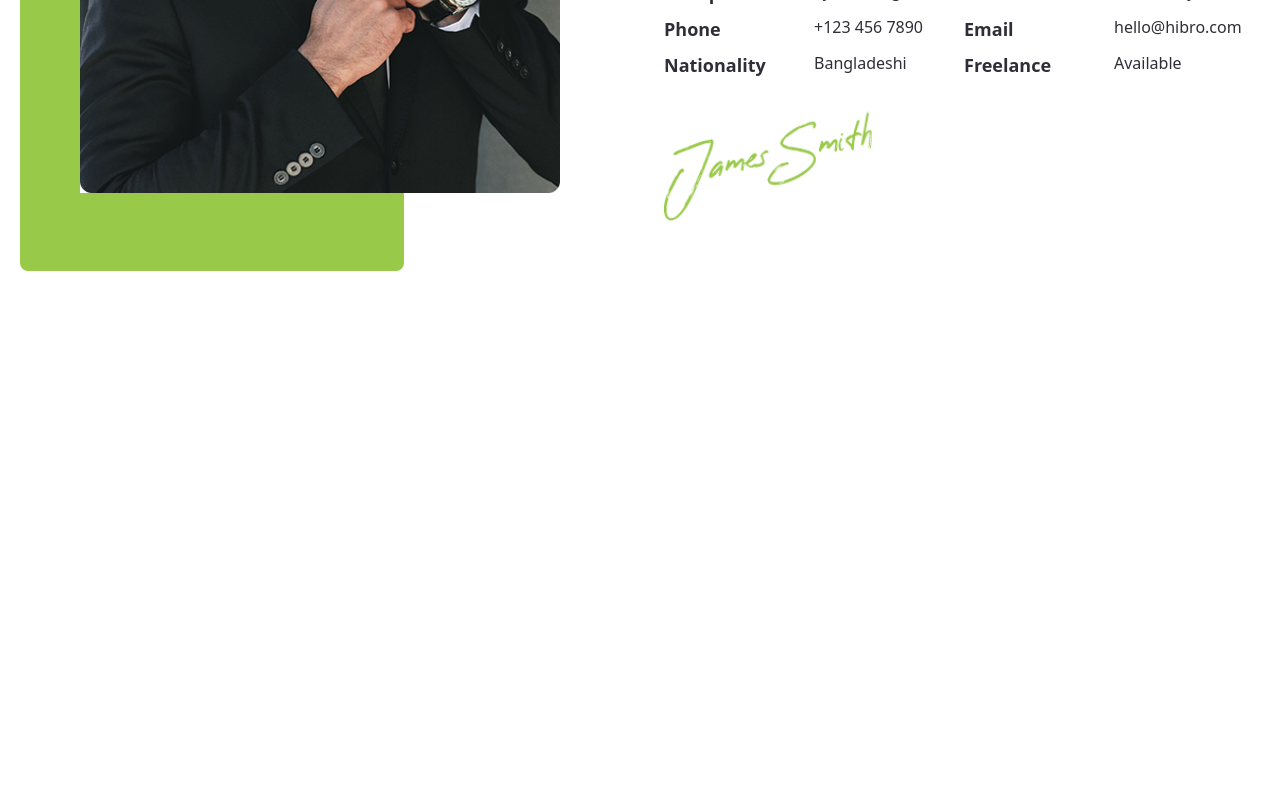
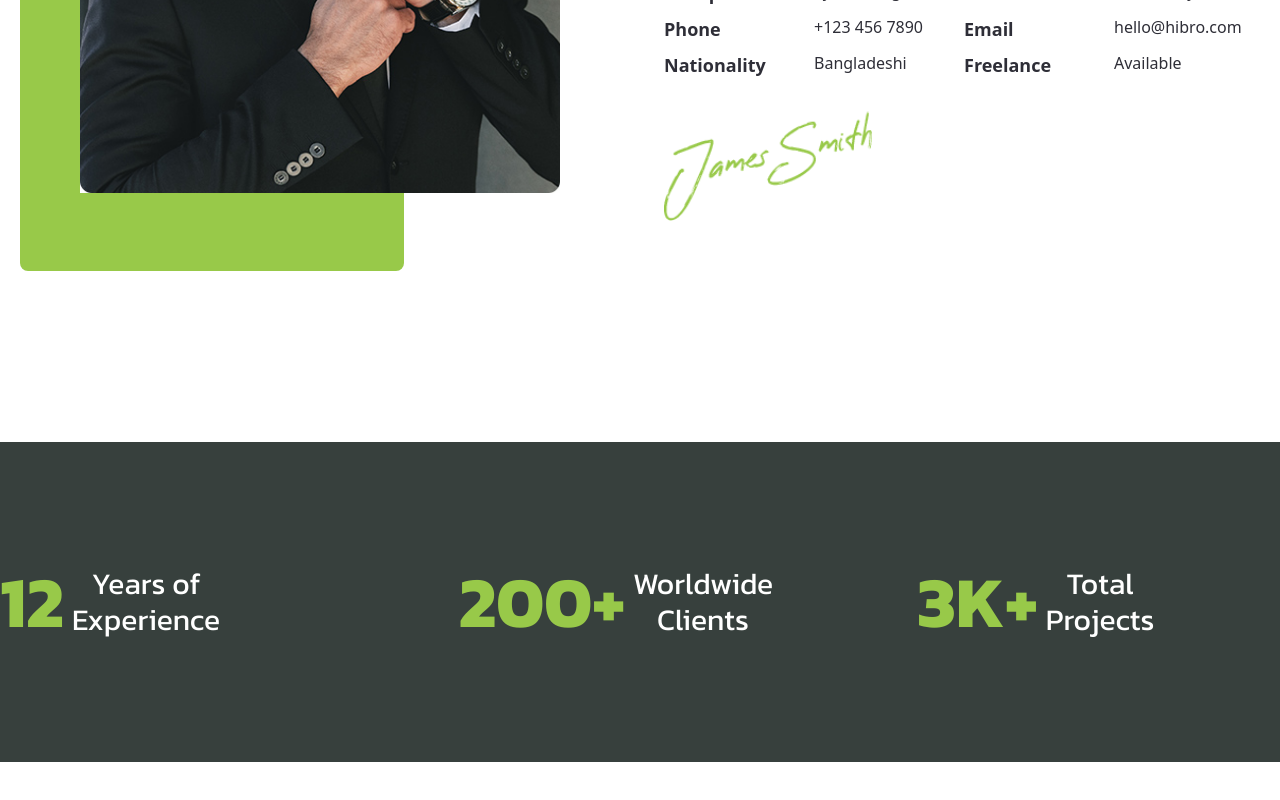
Before and after one commit to cssmh/smith-portfolio-home, a React (Vite) app: page / in a window 1280 px wide. Shown: the part 1462-2262 px from the top of the page. Before the commit the page ends 1824 px from the top, so only its background shows below. Built offline with nearby package versions, Linux system fonts and the light colour scheme.

Commit message:
react-countup package with count added

```diff
--- a/package.json
+++ b/package.json
@@ -14,6 +14,7 @@
     "aos": "^2.3.4",
     "framer-motion": "^12.4.7",
     "react": "^19.0.0",
+    "react-countup": "^6.5.3",
     "react-dom": "^19.0.0",
     "react-icons": "^5.5.0",
     "tailwindcss": "^4.0.9"
--- a/src/Component/AboutMe.jsx
+++ b/src/Component/AboutMe.jsx
@@ -1,5 +1,6 @@
 import aboutMe from "../assets/about-img-2.jpg";
 import signature from "../assets/signature-3.png";
+import shape2 from "../assets/shape2.png";
 
 const AboutMe = () => {
   return (
@@ -21,7 +22,10 @@ const AboutMe = () => {
         </div>
       </div>
       <div className="w-1/2 p-6 flex flex-col justify-center">
-        <h3 className="text-2xl text-[#98c949] font-bold">About Me</h3>
+        <div className="flex justify-between items-center">
+          <h3 className="text-2xl text-[#98c949] font-bold">About Me</h3>
+          <img src={shape2} alt="shape2" className="animate-bounce" />
+        </div>
         <h2 className="text-6xl font-bold text-[#2e2e37] mt-4">
           I Develop Systems that Work
         </h2>
--- /dev/null
+++ b/src/Component/Count.jsx
@@ -0,0 +1,70 @@
+import CountUp from "react-countup";
+import { useEffect, useState, useRef } from "react";
+
+const Count = () => {
+  const [inView, setInView] = useState(false);
+  const countSectionRef = useRef(null);
+
+  const checkInView = () => {
+    if (countSectionRef.current) {
+      const bounding = countSectionRef.current.getBoundingClientRect();
+      if (bounding.top < window.innerHeight && bounding.bottom >= 0) {
+        setInView(true);
+      }
+    }
+  };
+
+  useEffect(() => {
+    window.addEventListener("scroll", checkInView);
+    return () => {
+      window.removeEventListener("scroll", checkInView);
+    };
+  }, []);
+
+  return (
+    <div
+      ref={countSectionRef}
+      className="min-h-[40vh] bg-[#37403d] flex items-center justify-center py-12 my-36"
+    >
+      <div className="container mx-auto text-center">
+        <div className="grid grid-cols-1 md:grid-cols-3 gap-8 lg:gap-16 xl:gap-24">
+          <div className="flex items-center gap-2">
+            <div className="text-[#98c949] text-6xl lg:text-7xl font-bold">
+              {inView && <CountUp end={12} duration={3} />}
+            </div>
+            <p className="text-white text-3xl">
+              Years of <br /> Experience
+            </p>
+          </div>
+          <div className="flex items-center gap-2">
+            <div className="text-[#98c949] text-6xl lg:text-7xl font-bold">
+              {inView && (
+                <>
+                  <CountUp end={200} duration={3} />+
+                </>
+              )}
+            </div>
+            <p className="text-white text-3xl">
+              Worldwide <br /> Clients
+            </p>
+          </div>
+          <div className="flex items-center gap-2">
+            <div className="text-[#98c949] text-6xl lg:text-7xl font-bold">
+              {inView && (
+                <>
+                  <CountUp end={3} duration={3} />
+                  K+
+                </>
+              )}
+            </div>
+            <p className="text-white text-3xl">
+              Total <br /> Projects
+            </p>
+          </div>
+        </div>
+      </div>
+    </div>
+  );
+};
+
+export default Count;
--- a/src/Home.jsx
+++ b/src/Home.jsx
@@ -1,11 +1,13 @@
 import AboutMe from "./Component/AboutMe";
+import Count from "./Component/Count";
 import Header from "./Component/Header";
 
 const Home = () => {
   return (
     <>
-    <Header />
-    <AboutMe />
+      <Header />
+      <AboutMe />
+      <Count />
     </>
   );
 };
```
Also changed, not shown: 1 other file (tests, documents, lock files or other folders).
